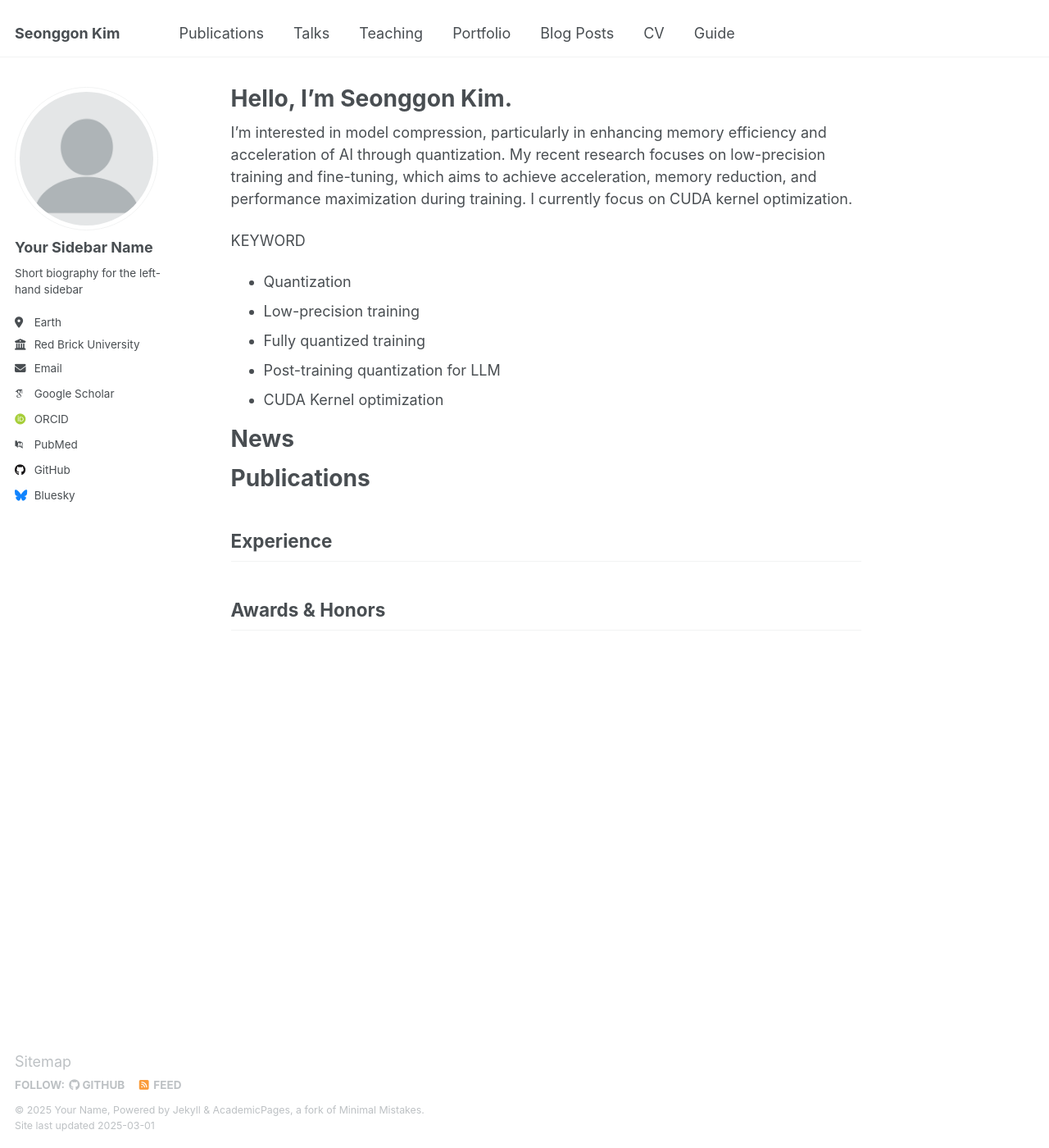
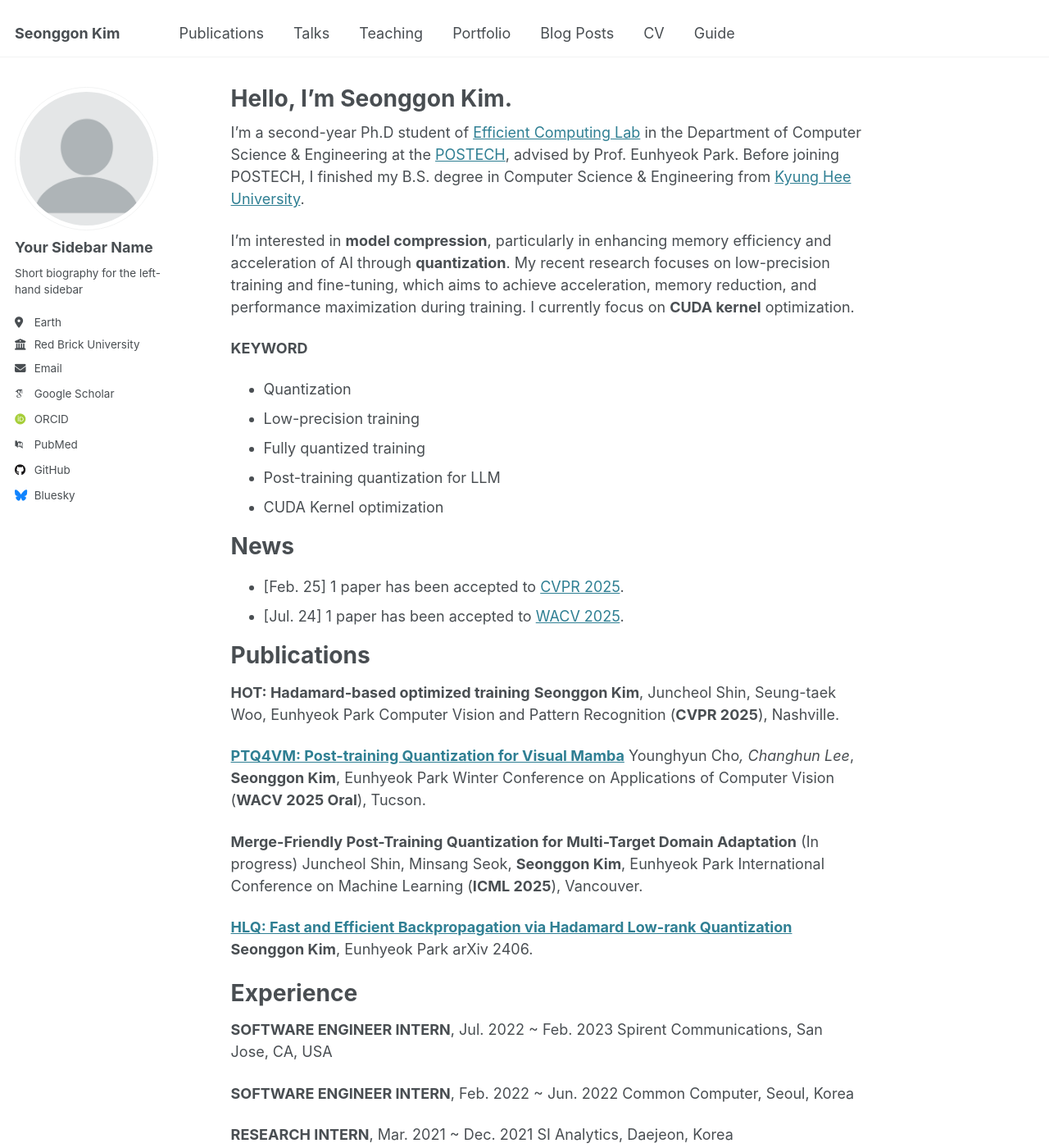
Before and after one commit to sungonuni/sungonuni.github.io, a Jekyll site: the page built from _pages/about.md, in a window 1280 px wide and 1400 px high. Shown: the whole window at 82% size. Built offline with Jekyll 4.4.1, drawn with Linux system fonts in a browser that asks for light colours; some web fonts are replaced; some of the changed text lies outside the part shown.

Commit message:
Add prototype

```diff
--- a/_pages/about.md
+++ b/_pages/about.md
@@ -7,9 +7,11 @@ redirect_from:
   - /about.html
 ---
 
-I'm interested in model compression, particularly in enhancing memory efficiency and acceleration of AI through quantization. My recent research focuses on low-precision training and fine-tuning, which aims to achieve acceleration, memory reduction, and performance maximization during training. I currently focus on CUDA kernel optimization.
+I'm a second-year Ph.D student of [Efficient Computing Lab](https://sites.google.com/view/eh-p) in the Department of Computer Science & Engineering at the [POSTECH](https://www.postech.ac.kr), advised by Prof. Eunhyeok Park. Before joining POSTECH, I finished my B.S. degree in Computer Science & Engineering from [Kyung Hee University](https://www.khu.ac.kr).
 
-KEYWORD
+I'm interested in **model compression**, particularly in enhancing memory efficiency and acceleration of AI through **quantization**. My recent research focuses on low-precision training and fine-tuning, which aims to achieve acceleration, memory reduction, and performance maximization during training. I currently focus on **CUDA kernel** optimization.
+
+**KEYWORD**
 - Quantization
 - Low-precision training
 - Fully quantized training
@@ -19,15 +21,59 @@ KEYWORD
 
 News
 ======
+- [Feb. 25] 1 paper has been accepted to [CVPR 2025](https://cvpr.thecvf.com/).
+- [Jul. 24] 1 paper has been accepted to [WACV 2025](wacv2025.thecvf.com).
 
 
 Publications
 ======
 
+**HOT: Hadamard-based optimized training**
+**Seonggon Kim**, Juncheol Shin, Seung-taek Woo, Eunhyeok Park
+Computer Vision and Pattern Recognition (**CVPR 2025**), Nashville.
+
+[**PTQ4VM: Post-training Quantization for Visual Mamba**](https://arxiv.org/abs/2412.20386)
+Younghyun Cho*, Changhun Lee*, **Seonggon Kim**, Eunhyeok Park
+Winter Conference on Applications of Computer Vision (**WACV 2025 Oral**), Tucson.
+
+**Merge-Friendly Post-Training Quantization for Multi-Target Domain Adaptation** (In progress)
+Juncheol Shin, Minsang Seok, **Seonggon Kim**, Eunhyeok Park
+International Conference on Machine Learning (**ICML 2025**), Vancouver.
+
+[**HLQ: Fast and Efficient Backpropagation via Hadamard Low-rank Quantization**](https://arxiv.org/abs/2406.15102)
+**Seonggon Kim**, Eunhyeok Park
+arXiv 2406.
+
 
 Experience
-------
+======
+**SOFTWARE ENGINEER INTERN**, Jul. 2022 ~ Feb. 2023
+Spirent Communications, San Jose, CA, USA
+
+**SOFTWARE ENGINEER INTERN**, Feb. 2022 ~ Jun. 2022
+Common Computer,	Seoul, Korea
+
+**RESEARCH INTERN**, Mar. 2021 ~ Dec. 2021
+SI Analytics, Daejeon, Korea
+
+
 
 
 Awards & Honors
-------
+======
+ETHDenver 2022 Blockchain Hackathon NFT project, **3rd Prize**
+SporkDAO, Feb. 2022
+
+CVPR 2021 Earthvision workshop, Land Cover Classification Challenge, **5st Prize**
+CVPR, Jun. 2021
+
+
+
+
+Education
+======
+- **M.S/Ph.D.** in Computer Science and Engineering, [POSTECH](https://www.postech.ac.kr)
+Sep. 2023 ~ Present
+
+- **B.S.** in Computer Science and Engineering, [Kyung Hee University](https://www.khu.ac.kr)
+Feb. 2017 ~ Aug. 2023
```
